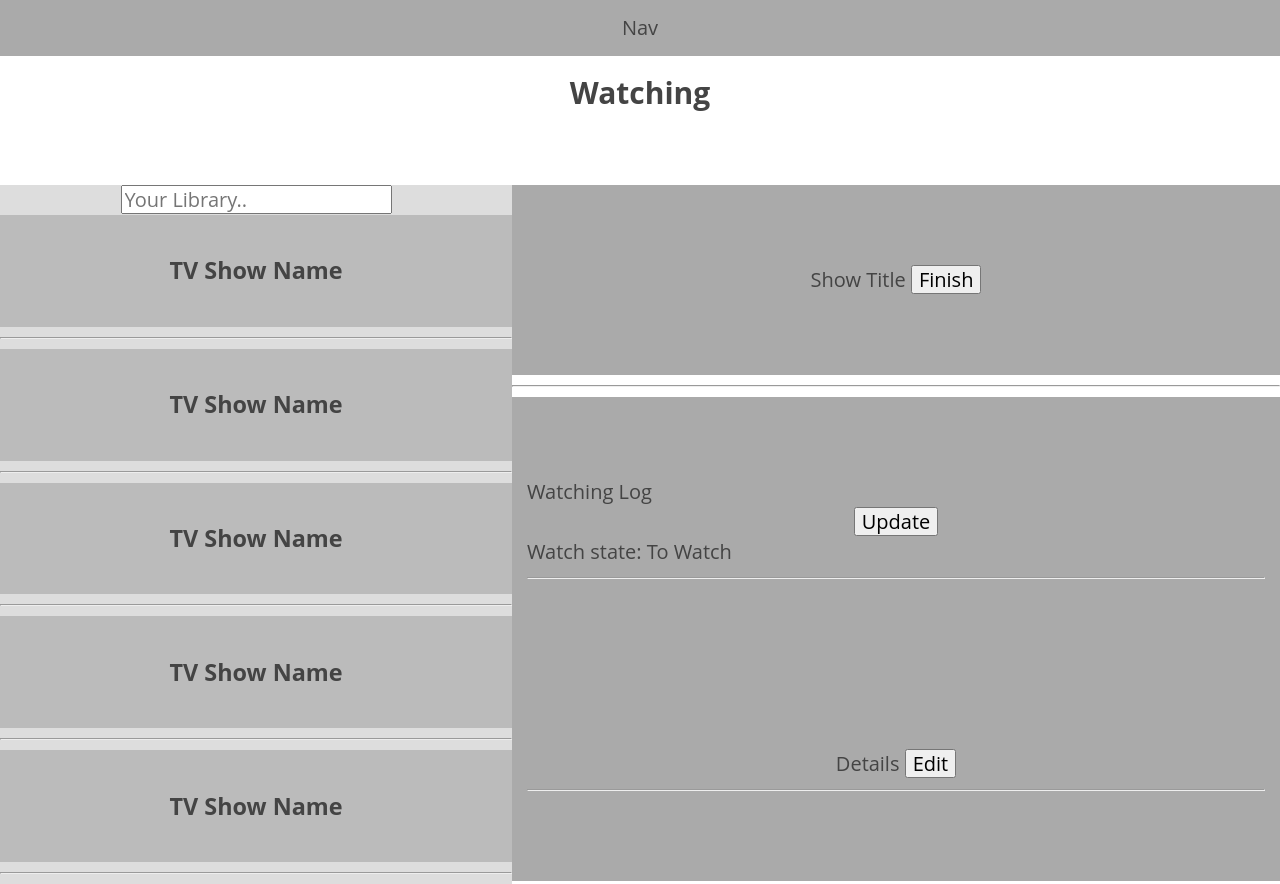
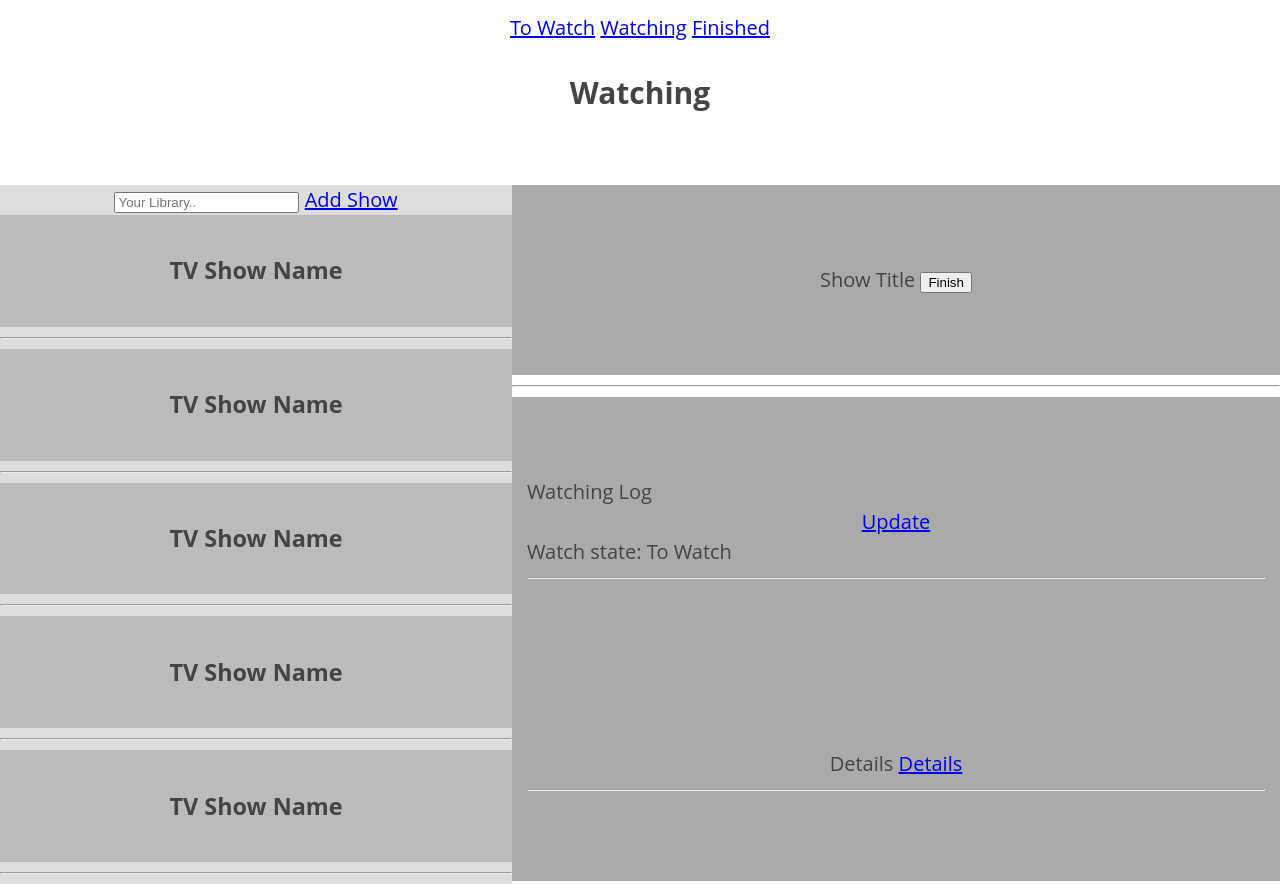
Before and after one commit to allan343/wireframeCapstone2, a plain HTML site: page watching.html in a window 1280 px wide. Drawn offline with nearby package versions, Linux system fonts and the light colour scheme.

Commit message:
prior to deploy

```diff
--- a/main.css
+++ b/main.css
@@ -16,7 +16,7 @@ body {
 nav,
 footer {
   padding: 1% 0;
-  background-color: #aaa;
+ /* background-color: #aaa;*/
 }
 
 nav {
--- a/watching.html
+++ b/watching.html
@@ -3,13 +3,16 @@
 
   <head>
       <title>HTML wireframe</title>
-      <meta name="viewport" content="width=device-width, initial-scale=1">
-      <link rel="stylesheet" type="text/css" href="//cdnjs.cloudflare.com/ajax/libs/normalize/6.0.0/normalize.css">
+
+
       <link rel="stylesheet" type="text/css" href="main.css">
   </head>
 
   <body>
-    <nav role="navigation">Nav</nav>
+    <nav class="topNav" role="navigation"> <a href="index.html">To Watch</a>
+      <a href="/">Watching</a>
+      <a href="finished.html">Finished</a>
+    </nav>
     <main role="main">
       <header role="banner">
 
@@ -18,6 +21,7 @@
 
       <section id="shows">
             <input type="text" placeholder="Your Library..">
+            <a href="details.html">Add Show</a>
         <div id="show">
             <h3>TV Show Name</h3>
         </div>
@@ -54,7 +58,7 @@
           <span class="log">
         Watching Log
           </span>
-        <button type="button">Update</button>
+          <a href="watchingLog.html">Update</a>
         <span class= "state">
         Watch state: To Watch
         </span>
@@ -66,11 +70,11 @@
           <span class="detail">
           Details
           </span>
-          <button type="button">Edit</button>
+          <a href="details.html">Details</a>
             <hr>
             </div>
         </section>
-        <nav role="navigation">Nav</nav>
+
     </main>
 
   </body>
```
Also changed, not shown: details.html (+7 -7 lines), finished.html (+10 -5 lines), index.html (+9 -5 lines), watchingLog.html (+1 -2 lines).
